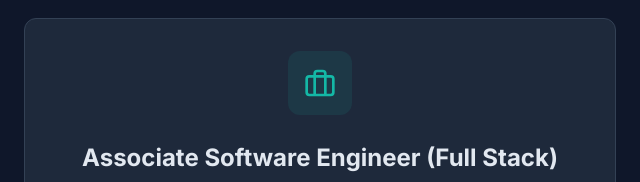
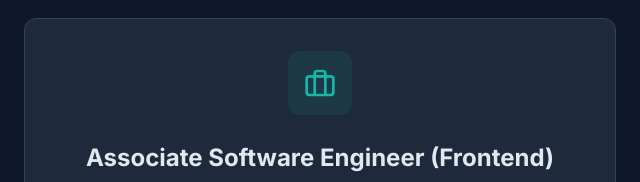
Before and after one commit to isurusamod/isurusamod-portfolio, a website: page about.html in a window 1280 px wide. Shown: the part 1280-1462 px from the top of the page, 632-1272 px from the left. Drawn offline with Linux system fonts and the light colour scheme.

Commit message:
Done all

```diff
--- a/about.html
+++ b/about.html
@@ -124,7 +124,7 @@
                                 <path d="M16 21V5a2 2 0 0 0-2-2h-4a2 2 0 0 0-2 2v16"></path>
                             </svg>
                         </div>
-                        <h3>Associate Software Engineer (Full Stack)</h3>
+                        <h3>Associate Software Engineer (Frontend)</h3>
                         <p><strong>Codeways Pvt Ltd</strong></p>
                         <p>
                             One year of experience at Codewyas Pvt Ltd, primarily focused on front-end web development
```
